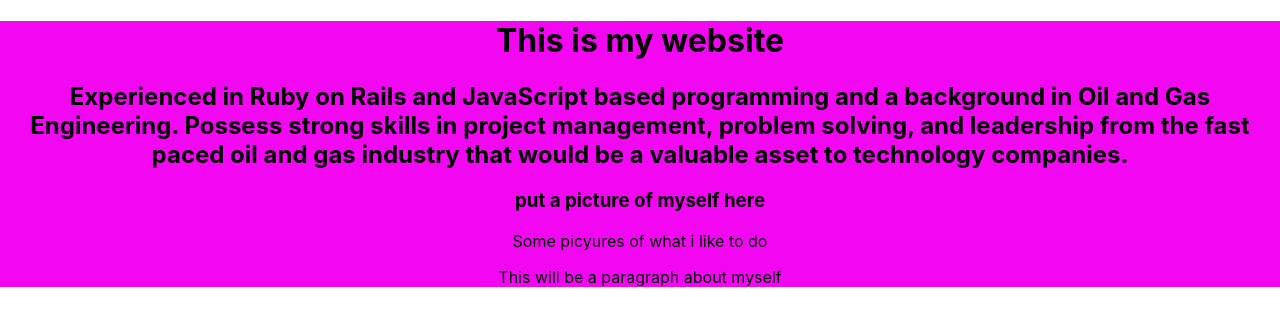
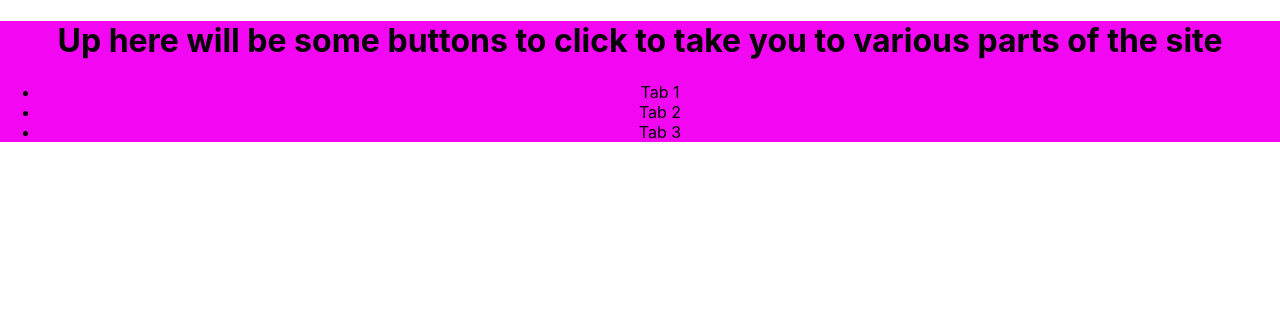
Before and after one commit to ghesketh76/personal-website, a React (Create React App) app: page / in a window 1280 px wide. Shown: the top 326 px of the page. Built offline with nearby package versions, Linux system fonts and the light colour scheme.

Commit message:
body copmponent

```diff
--- a/src/App.js
+++ b/src/App.js
@@ -1,6 +1,7 @@
 
 import './App.css';
 import {data} from '../src/components/data'
+import Header from './components/Header';
 
 function App() {
 
@@ -10,11 +11,8 @@
 
   return (
     <div className="App">
-      <h1>This is my website</h1>
-      <h2>Experienced in Ruby on Rails and JavaScript based programming and a background in Oil and Gas Engineering. Possess strong skills in project management, problem solving, and leadership from the fast paced oil and gas industry that would be a valuable asset to technology companies.</h2>
-      <h3>put a picture of myself here</h3>
-      <p>Some picyures of what i like to do</p>
-      <p>This will be a paragraph about myself</p>
+      <Header />
+
     </div>
   );
 }
```
Also changed, not shown: src/components/Body.js (added, +13 -0 lines).
